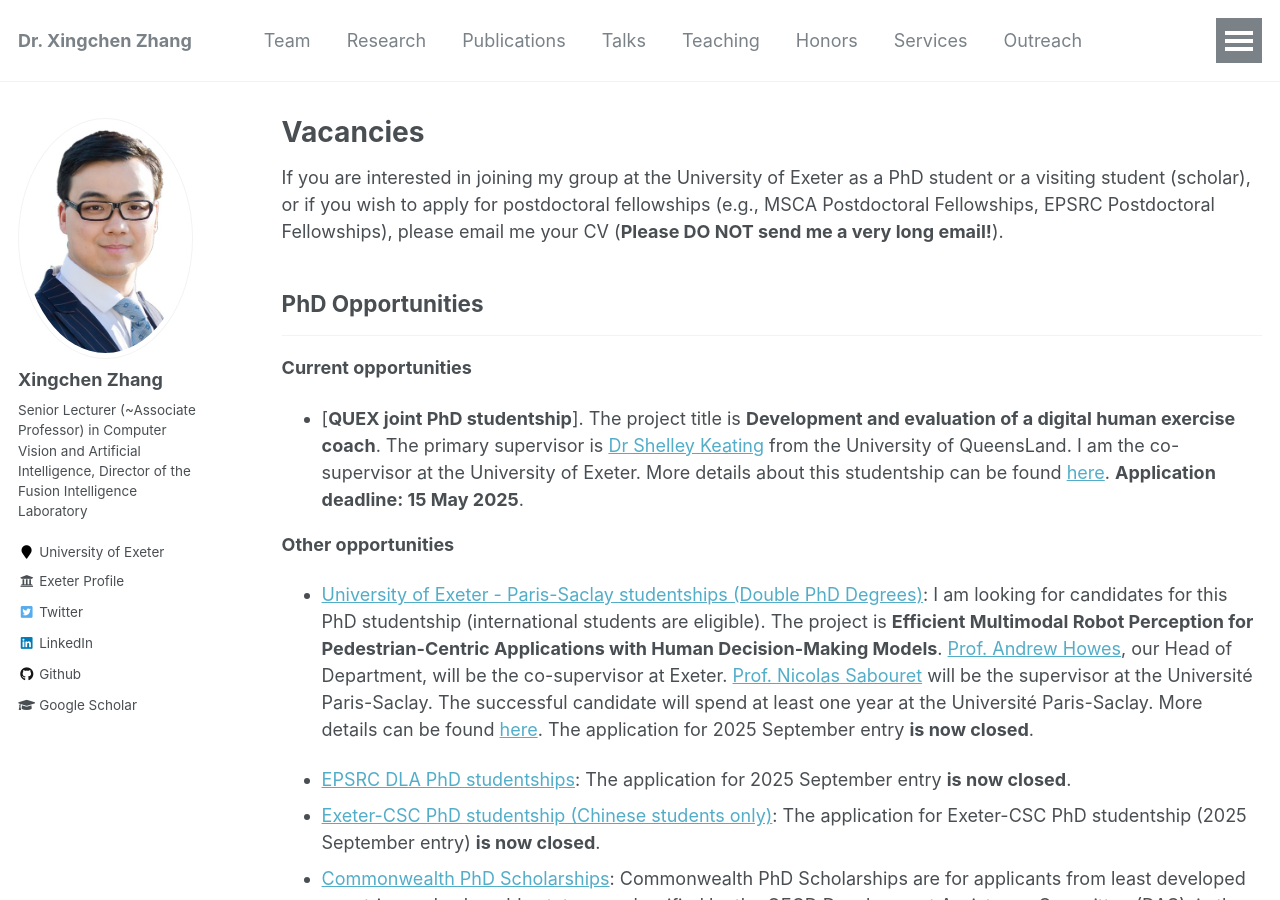
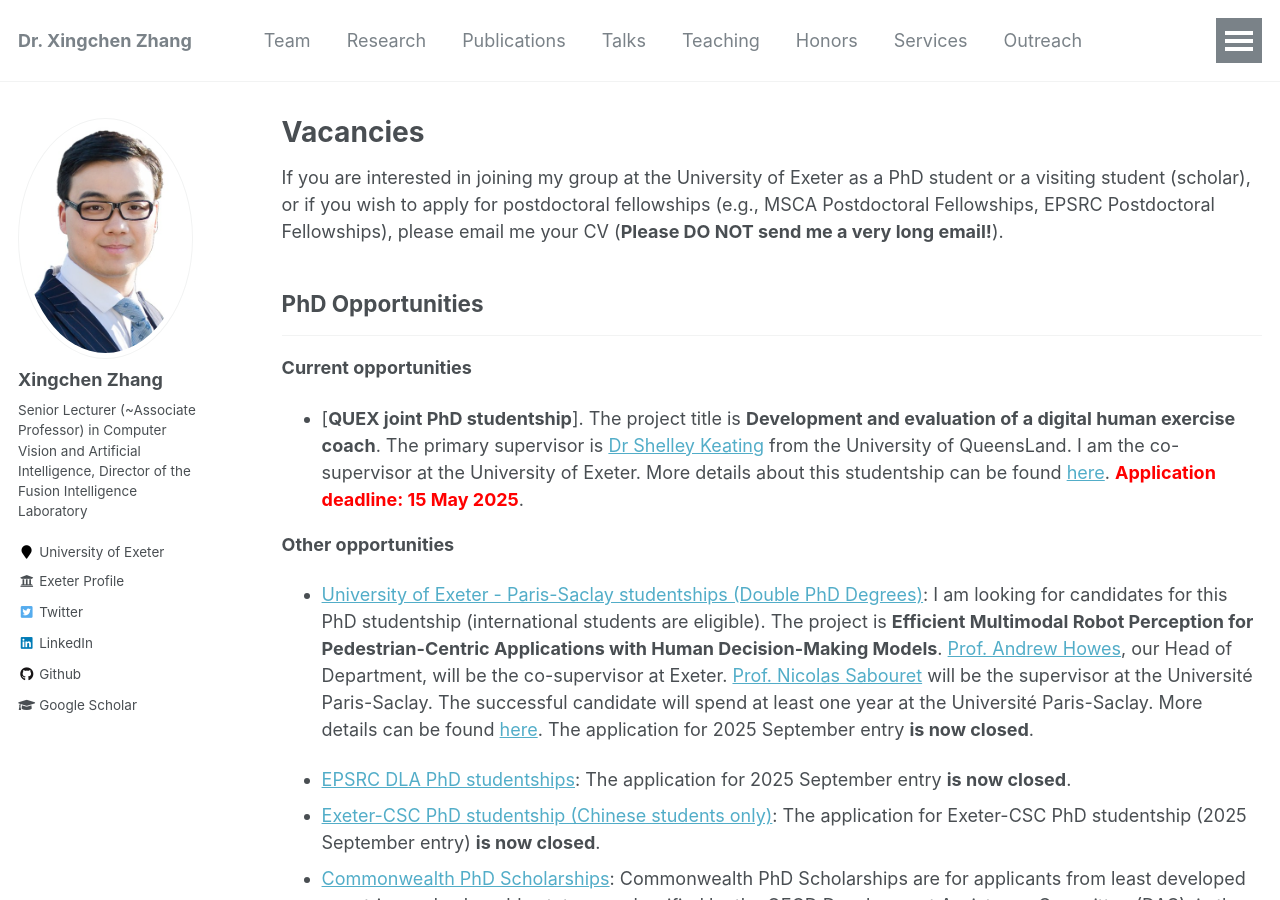
Before and after one commit to xingchenzhang/xingchenzhang.github.io, a Jekyll site: the page built from _pages/vacancies.md, in a window 1280 px wide and 900 px high. Built offline with Jekyll 4.4.1, drawn with Linux system fonts in a browser that asks for light colours.

Commit message:
update deadline, and description about collaborators

```diff
--- a/_pages/vacancies.md
+++ b/_pages/vacancies.md
@@ -14,7 +14,8 @@
 
 **Current opportunities**
 
-- [**QUEX joint PhD studentship**]. The project title is **Development and evaluation of a digital human exercise coach**. The primary supervisor is [Dr Shelley Keating](https://about.uq.edu.au/experts/12259) from the University of QueensLand. I am the co-supervisor at the University of Exeter. More details about this studentship can be found [here](https://scholarships.uq.edu.au/scholarship/quex-phd-scholarship). **Application deadline: 15 May 2025**.
+- [**QUEX joint PhD studentship**]. The project title is **Development and evaluation of a digital human exercise coach**. The primary supervisor is [Dr Shelley Keating](https://about.uq.edu.au/experts/12259) from the University of QueensLand. I am the co-supervisor at the University of Exeter. More details about this studentship can be found [here](https://scholarships.uq.edu.au/scholarship/quex-phd-scholarship). **<span style="color: red;">Application deadline: 15 May 2025</span>**.
+
 
 **Other opportunities**
 
```
Also changed, not shown: _pages/about.md (+3 -1 lines).
